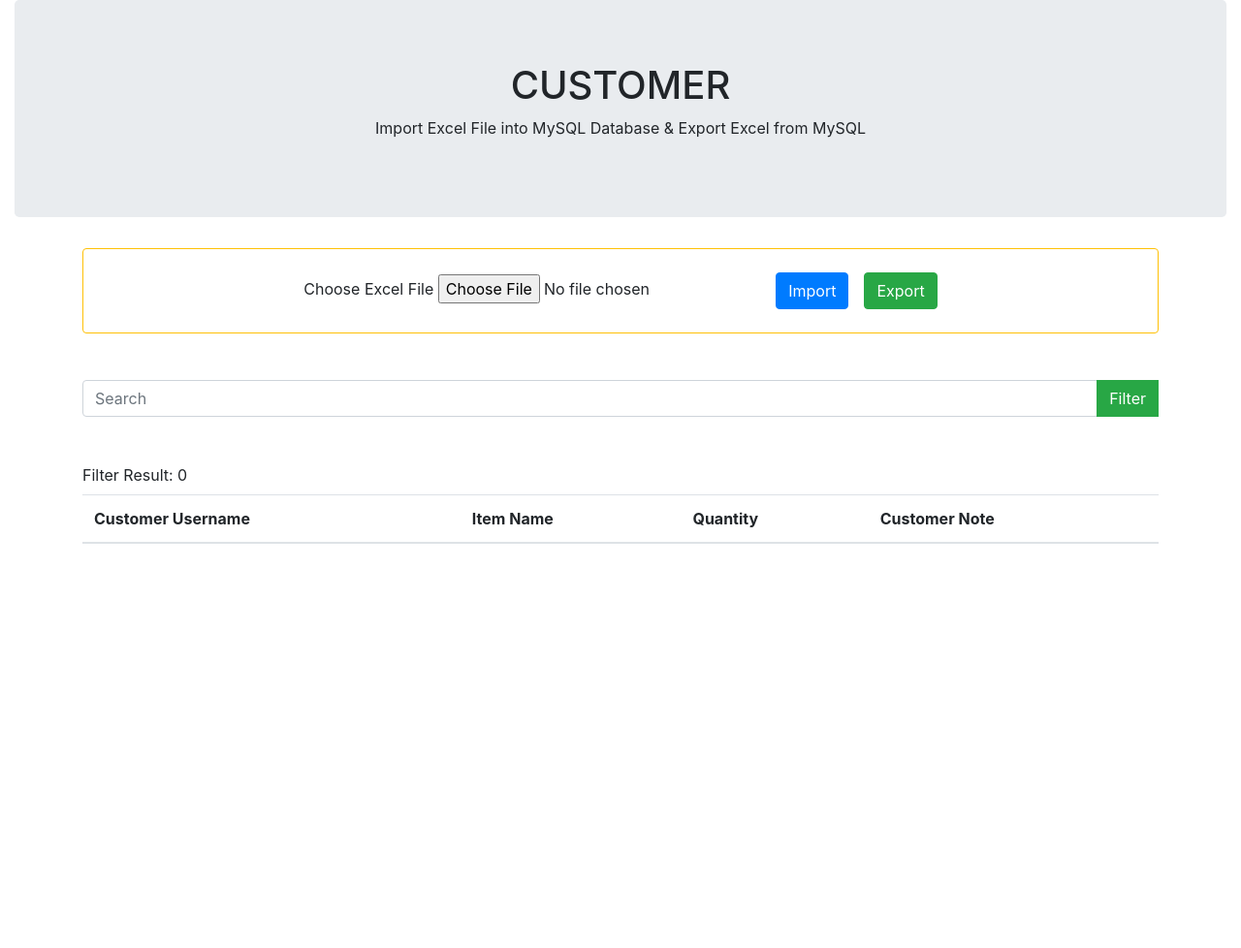
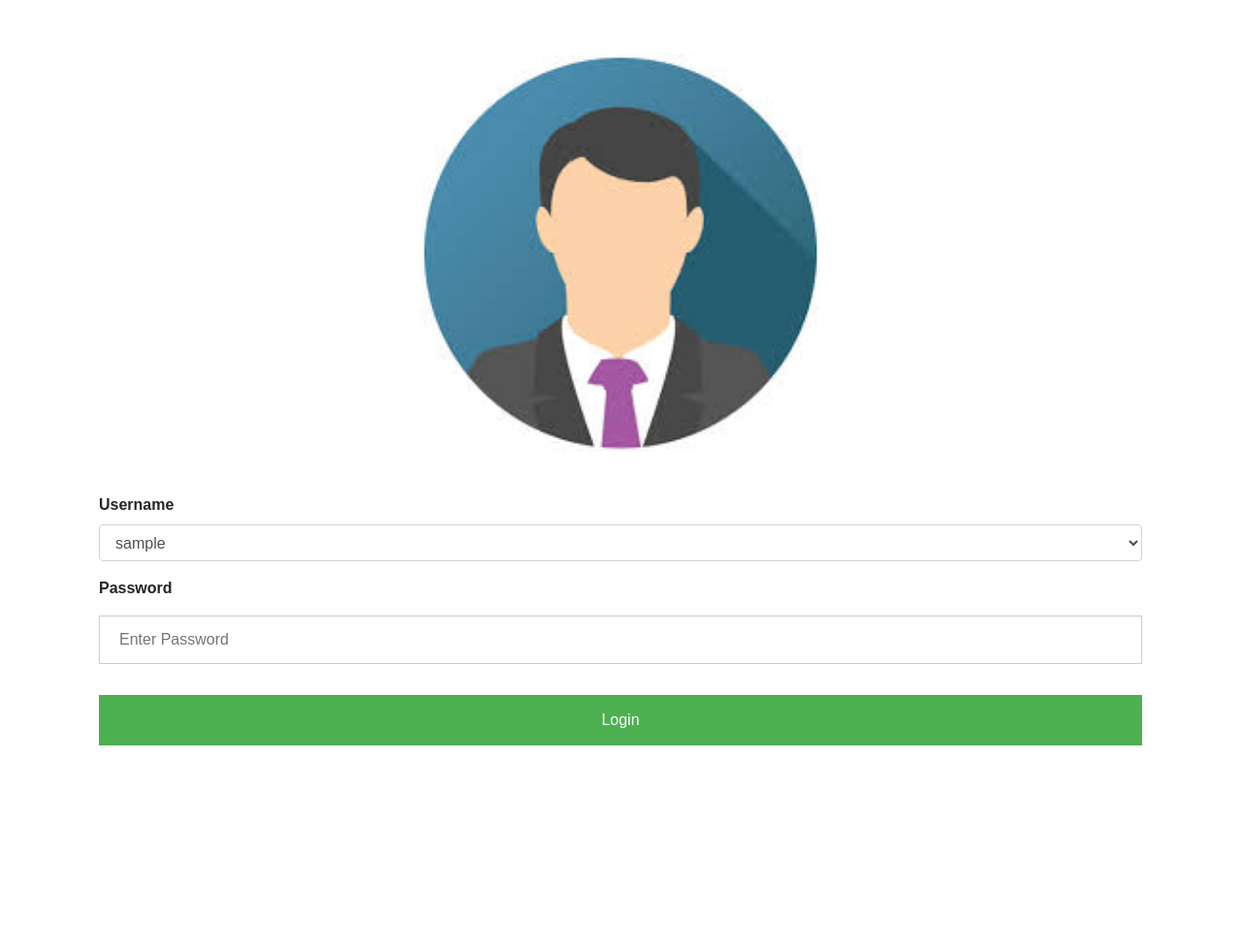
Before and after one commit to jbrathony/corephp_mysql, a PHP site: page / in a window 1280 px wide. Shown: the whole page at 97% size. After the commit the page ends 769 px from the top, so only its background shows below. Run offline with PHP 8.4, Linux system fonts and the light colour scheme; tables that the repository leaves empty or names only in its code hold one stand-in row (values such as "Sample post"); lists and menus that the app fills with data are empty.

Commit message:
login page

```diff
--- /dev/null
+++ b/assets/script/alert.js
@@ -0,0 +1,219 @@
+/*
+ * Jquery Message插件
+ * 使用例子 :
+ * $.alert("提示内容",{
+ *      title : "标题",
+ *      position : ['left', [-0.1,0]]
+ * })
+ * 也可以这样使用
+ * $.alert("提示内容","标题");
+ * 位置请使用
+ * top-left,top-right,bottom-left,bottom-right,center 大小写都可以哦
+ */
+
+(function ($) {
+    $.alert_ext = {
+        // 默认配置
+        defaults: {
+            autoClose: true,  // 自动关闭
+            closeTime: 3000,   // 自动关闭时间，不少于1000
+            withTime: false, // 添加计时  会在文字后面添加  ...10
+            type: 'danger',  // 提示类型
+            position: ['center', [-0.42, 0]], // 位置,第一个写位置，英文哦，后面是偏移，如果是1跟-1之间为百分比
+            title: false, // 标题
+            close: '',   // 需绑定关闭事件滴按钮
+            speed: 'normal',   // 速度
+            isOnly: true, //是否只出现一个
+            minTop: 10, //最小Top
+            onShow: function () {
+            },  // 打开后回调
+            onClose: function () {
+            }  // 关闭后回调
+        },
+
+        // 提示框模版
+        tmpl: '<div class="alert alert-dismissable ${State}"><button type="button" class="close" data-dismiss="alert" aria-hidden="true">&times;</button><h4 style="white-space: nowrap;">${Title}</h4><p>${Content}</p></div>',
+
+        // 初始化函数
+        init: function (msg, options) {
+            this.options = $.extend({}, this.defaults, options);
+
+            this.create(msg);
+            this.set_css();
+
+            this.bind_event();
+
+            return this.alertDiv;
+        },
+
+        template: function (tmpl, data) {
+            $.each(data, function (k, v) {
+                tmpl = tmpl.replace('${' + k + '}', v);
+            });
+            return $(tmpl);
+        },
+
+        // 创建提示框
+        create: function (msg) {
+            this.alertDiv = this.template(this.tmpl, {
+                State: 'alert-' + this.options.type,
+                Title: this.options.title,
+                Content: msg
+            }).hide();
+            if (!this.options.title) {
+                $('h4', this.alertDiv).remove();
+                $('p', this.alertDiv).css('margin-right', '15px');
+            }
+            if (this.options.isOnly) {
+                $('body > .alert').remove();
+            }
+            this.alertDiv.appendTo($('body'));
+        },
+
+        // 设置样式
+        set_css: function () {
+            var alertDiv = this.alertDiv;
+
+            // 初始化样式
+            alertDiv.css({
+                'position': 'fixed',
+                'z-index': 10001 + $(".alert").length
+            });
+
+            // IE6兼容
+            var ie6 = 0;
+            if ($.browser && $.browser.msie && $.browser.version == '6.0') {
+                alertDiv.css('position', 'absolute');
+                ie6 = $(window).scrollTop();
+            }
+
+            // 位置设置提取
+            var position = this.options.position,
+                pos_str = position[0].split('-'),
+                pos = [0, 0];
+            if (position.length > 1) {
+                pos = position[1];
+            }
+
+            // 偏移百分比检测
+            if (pos[0] > -1 && pos[0] < 1) {
+                pos[0] = pos[0] * $(window).height();
+            }
+            if (pos[1] > -1 && pos[1] < 1) {
+                pos[1] = pos[1] * $(window).width();
+            }
+
+
+            // 位置设置
+            for (var i in pos_str) {
+                if ($.type(pos_str[i]) !== 'string') {
+                    continue;
+                }
+                var str = pos_str[i].toLowerCase();
+
+                if ($.inArray(str, ['left', 'right']) > -1) {
+                    alertDiv.css(str, pos[1]);
+                } else if ($.inArray(str, ['top', 'bottom']) > -1) {
+                    alertDiv.css(str, pos[0] + ie6);
+                } else {
+                    alertDiv.css({
+                        'top': ($(window).height() - alertDiv.outerHeight()) / 2 + pos[0] + ie6,
+                        'left': ($(window).width() - alertDiv.outerWidth()) / 2 + pos[1]
+                    });
+                }
+            }
+
+            if (parseInt(alertDiv.css('top')) < this.options.minTop) {
+                alertDiv.css('top', this.options.minTop);
+            }
+        },
+
+        // 绑定事件
+        bind_event: function () {
+            this.bind_show();
+            this.bind_close();
+
+            if ($.browser && $.browser.msie && $.browser.version == '6.0') {
+                this.bind_scroll();
+            }
+        },
+
+        // 显示事件
+        bind_show: function () {
+            var ops = this.options;
+            this.alertDiv.fadeIn(ops.speed, function () {
+                ops.onShow($(this));
+            });
+        },
+
+        // 关闭事件
+        bind_close: function () {
+            var alertDiv = this.alertDiv,
+                ops = this.options,
+                closeBtn = $('.close', alertDiv).add($(this.options.close, alertDiv));
+
+            closeBtn.bind('click', function (e) {
+                alertDiv.fadeOut(ops.speed, function () {
+                    $(this).remove();
+                    ops.onClose($(this));
+                });
+                e.stopPropagation();
+            });
+
+            // 自动关闭绑定
+            if (this.options.autoClose) {
+                var time = parseInt(this.options.closeTime / 1000);
+                if (this.options.withTime) {
+                    $('p', alertDiv).append('<span>...<em>' + time + '</em></span>');
+                }
+                var timer = setInterval(function () {
+                    $('em', alertDiv).text(--time);
+                    if (!time) {
+                        clearInterval(timer);
+                        closeBtn.trigger('click');
+                    }
+                }, 1000);
+            }
+        },
+
+        // IE6滚动跟踪
+        bind_scroll: function () {
+            var alertDiv = this.alertDiv,
+                top = alertDiv.offset().top - $(window).scrollTop();
+            $(window).scroll(function () {
+                alertDiv.css("top", top + $(window).scrollTop());
+            })
+        },
+
+        // 检测是否为手机浏览器
+        check_mobile: function () {
+            var userAgent = navigator.userAgent;
+            var keywords = ['Android', 'iPhone', 'iPod', 'iPad', 'Windows Phone', 'MQQBrowser'];
+            for (var i in keywords) {
+                if (userAgent.indexOf(keywords[i]) > -1) {
+                    return keywords[i];
+                }
+            }
+            return false;
+        }
+    };
+
+    $.alert = function (msg, arg) {
+        if ($.alert_ext.check_mobile()) {
+            alert(msg);
+            return;
+        }
+        if (!$.trim(msg).length) {
+            return false;
+        }
+        if ($.type(arg) === "string") {
+            arg = {
+                title: arg
+            }
+        }
+        if (arg && arg.type == 'error') {
+            arg.type = 'danger';
+        }
+        return $.alert_ext.init(msg, arg);
+    }
+})(jQuery);
--- /dev/null
+++ b/assets/script/login.js
@@ -0,0 +1,48 @@
+$('#login-btn').click(function () {
+    var username = $("#username").val();
+    var password = $("#pwd").val();
+
+    if (!password) {
+        $.alert("Please type the password", {
+            title: "Oops",
+            position: ['top-right', [-0.42, 0.01]],
+            type: "danger"
+        });
+        return;
+    }
+
+    var url = "http://exceltomysql.com/php/login.php";
+    var submitData = {
+        username: username,
+        password: password
+    };
+
+    $.ajax({
+        url: url,
+        data: submitData,
+        type: 'post',
+        dataType: 'json',
+        success: function (result) {
+            console.log('logininfo', result.data)
+            if (result.type === 'success') {
+                if (result.data === '1') { // admin logged
+                    window.location = "admin_navigation.php";
+                } else { // customer logged
+                    window.location = "customer_navigation.php";
+                }
+                return false;
+            } else {
+                $.alert(result.message, {
+                    title: "Oops",
+                    position: ['top-right', [-0.42, 0.01]],
+                    type: "danger"
+                });
+                // alert(result.message);
+            }
+        },
+        error: function (e) {
+            console.log("Couldn't retrieve login information", e)
+        }
+    });
+
+});
--- /dev/null
+++ b/assets/style/login.css
@@ -0,0 +1,68 @@
+body {
+    font-family: Arial, Helvetica, sans-serif;
+}
+
+form {
+    border: 3px solid #f1f1f1;
+}
+
+input[type=text],
+input[type=password] {
+    width: 100%;
+    padding: 12px 20px;
+    margin: 8px 0;
+    display: inline-block;
+    border: 1px solid #ccc;
+    box-sizing: border-box;
+}
+
+button {
+    background-color: #4CAF50;
+    color: white;
+    padding: 14px 20px;
+    margin: 8px 0;
+    border: none;
+    cursor: pointer;
+    width: 100%;
+}
+
+button:hover {
+    opacity: 0.8;
+}
+
+.cancelbtn {
+    width: auto;
+    padding: 10px 18px;
+    background-color: #f44336;
+}
+
+.imgcontainer {
+    text-align: center;
+    margin: 24px 0 12px 0;
+}
+
+img.avatar {
+    width: 40%;
+    border-radius: 50%;
+}
+
+.container {
+    padding: 16px;
+}
+
+span.psw {
+    float: right;
+    padding-top: 16px;
+}
+
+/* Change styles for span and cancel button on extra small screens */
+@media screen and (max-width: 300px) {
+    span.psw {
+        display: block;
+        float: none;
+    }
+
+    .cancelbtn {
+        width: 100%;
+    }
+}
--- a/index.php
+++ b/index.php
@@ -1,11 +1,6 @@
 <?php
 
-use PhpOffice\PhpSpreadsheet\Reader\Xlsx;
-
-require_once('./vendor/autoload.php');
-require_once('./php/db.php');
-require_once('./php/import.php');
-require_once('./php/filter.php');
+require_once('./php/login.php');
 
 ?>
 
@@ -14,109 +9,50 @@ require_once('./php/filter.php');
 <html>
 
 <head>
-
-  <head>
     <title>Customer</title>
     <meta charset="utf-8">
     <meta name="viewport" content="width=device-width, initial-scale=1">
     <link rel="stylesheet" href="https://maxcdn.bootstrapcdn.com/bootstrap/4.5.0/css/bootstrap.min.css">
     <link rel="stylesheet" href="assets/style/custom.css">
+    <link rel="stylesheet" href="assets/style/login.css">
+</head>
+
+<body>
+    <div class="container">
+        <div class="imgcontainer">
+            <img src="assets/img/img_avatar2.jpg" alt="Avatar" class="avatar">
+        </div>
+
+        <div class="container">
+            <div class="form-group">
+                <label for="uname"><b>Username</b></label>
+                <select name="username" id="username" class="form-control">
+                    <?php
+                    foreach ($user_list as $user) { ?>
+                        <option value="<?php echo $user['username']; ?>">
+                            <?php echo $user['username']; ?>
+                        </option>
+                    <?php
+                    }
+                    ?>
+                </select>
+            </div>
+
+            <div class="form-group">
+                <label for="psw"><b>Password</b></label>
+                <input type="password" placeholder="Enter Password" name="pwd" id="pwd" required>
+            </div>
+
+            <button id="login-btn">Login</button>
+        </div>
+    </div>
+
     <script src="https://ajax.googleapis.com/ajax/libs/jquery/3.5.1/jquery.min.js"></script>
     <script src="https://cdnjs.cloudflare.com/ajax/libs/popper.js/1.16.0/umd/popper.min.js"></script>
     <script src="https://maxcdn.bootstrapcdn.com/bootstrap/4.5.0/js/bootstrap.min.js"></script>
+    <script src="assets/script/alert.js"></script>
     <script src="assets/script/custom.js"></script>
-  </head>
-</head>
-
-<body>
-
-  <div class="container-fluid">
-
-    <div class="jumbotron text-center">
-      <h1>CUSTOMER</h1>
-      <p>Import Excel File into MySQL Database & Export Excel from MySQL</p>
-    </div>
-
-    <div class="container">
-
-      <div class="form-group text-center border border-warning rounded p-4 mb-5">
-
-        <div style="display: inline-flex;">
-          <!-- Import excel -->
-          <div>
-            <form action="" method="post" name="frmExcelImport" id="frmExcelImport" enctype="multipart/form-data">
-              <label>Choose Excel File</label>
-              <input type="file" name="file" id="file" accept=".xls,.xlsx">
-              <button type="submit" name="import" class="btn btn-primary">Import</button>
-            </form>
-          </div>
-
-          <!-- Export excel -->
-          <div class="ml-3">
-            <form action="./export.php" method="post">
-              <button type="submit" name="export" class="btn btn-success">Export</button>
-            </form>
-          </div>
-        </div>
-
-        <div id="response" class="<?php if (!empty($type)) {
-                                    echo $type . " display-block";
-                                  } ?>">
-          <?php if (!empty($message)) {
-            echo $message;
-          } ?>
-        </div>
-
-
-      </div>
-
-      <!-- Filter form -->
-      <form class="needs-validation" method="POST" novalidate>
-        <div class="input-group mb-5">
-          <input type="text" class="form-control" name="filter" placeholder="Search" value="<?php echo $filterParam; ?>" required>
-          <div class="input-group-append">
-            <button class="btn btn-success" type="submit">Filter</button>
-          </div>
-          <div class="invalid-feedback">Please fill out this field.</div>
-        </div>
-      </form>
-
-      <!-- Filter result -->
-      <div class="table-responsive filter-result-area">
-        <label>Filter Result: </label>
-        <table class="table table-hover">
-          <thead>
-            <tr>
-              <th>Customer Username</th>
-              <th>Item Name</th>
-              <th>Quantity</th>
-              <th>Customer Note</th>
-            </tr>
-          </thead>
-          <tbody>
-            <?php
-            if (empty($result)) {
-              echo "0";
-            } else {
-            ?>
-              <?php
-              foreach ($result as $row) {
-              ?>
-                <tr>
-                  <td><?php echo $row['customer_username']; ?></td>
-                  <td><?php echo $row['item_name']; ?></td>
-                  <td><?php echo $row['quantity']; ?></td>
-                  <td><?php echo $row['customer_note']; ?></td>
-                </tr>
-            <?php
-              }
-            }
-            ?>
-          </tbody>
-        </table>
-      </div>
-
-    </div>
+    <script src="assets/script/login.js"></script>
 
 </body>
 
--- /dev/null
+++ b/php/login.php
@@ -0,0 +1,35 @@
+<?php
+if (!isset($_SESSION)) {
+    session_start();
+};
+require_once('db.php');
+
+// Get user list
+$user_list_query = "SELECT username FROM users";
+$user_list = $mysqli->query($user_list_query);
+
+if (isset($_POST['username'])) {
+    $username = $_POST['username'];
+    $password = $_POST['password'];
+
+    $login_query = "SELECT * FROM users WHERE username='$username' AND password='$password'";
+    $user_info = $mysqli->query($login_query);
+
+    if ($user_info->num_rows > 0) {
+        $response['type'] = "success";
+        $response['message'] = "Successfully login!";
+        while ($row = $user_info->fetch_assoc()) {
+            $response['data'] = $row['roleid'];
+
+            // Save to session username, roleid
+            $_SESSION['roleid'] = $row['roleid'];
+            $_SESSION['username'] = $row['username'];
+        }
+    } else {
+        $response['type']  = "error";
+        $response['message'] = "Login credentials are incorrect!";
+        $response['data'] = null;
+    }
+
+    echo json_encode($response);
+}
```
Also changed, not shown: admin_navigation.php (added, +14 -0 lines), customer_navigation.php (added, +13 -0 lines), index1.php (added, +120 -0 lines), assets/img/img_avatar2.jpg (added).
